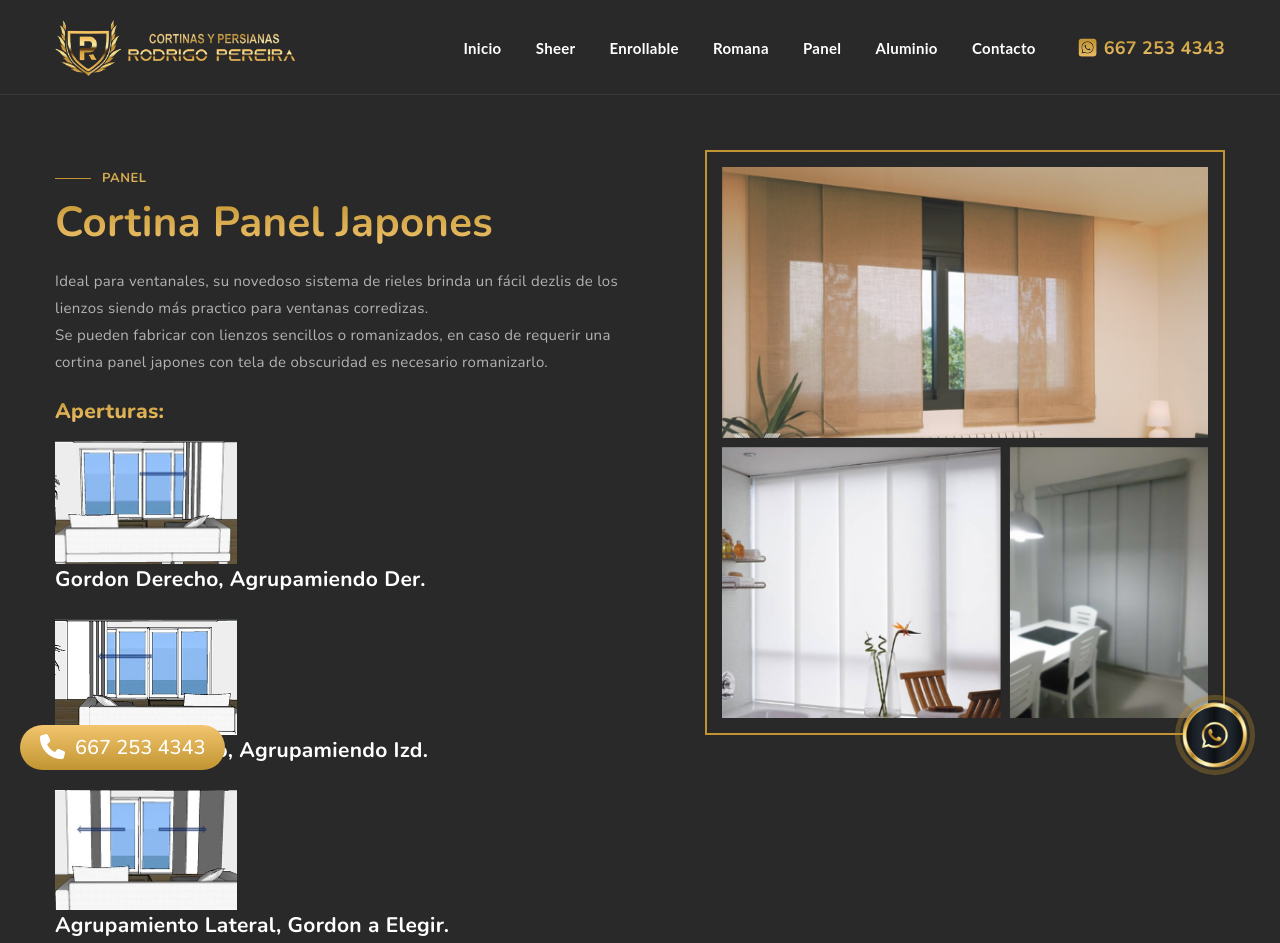
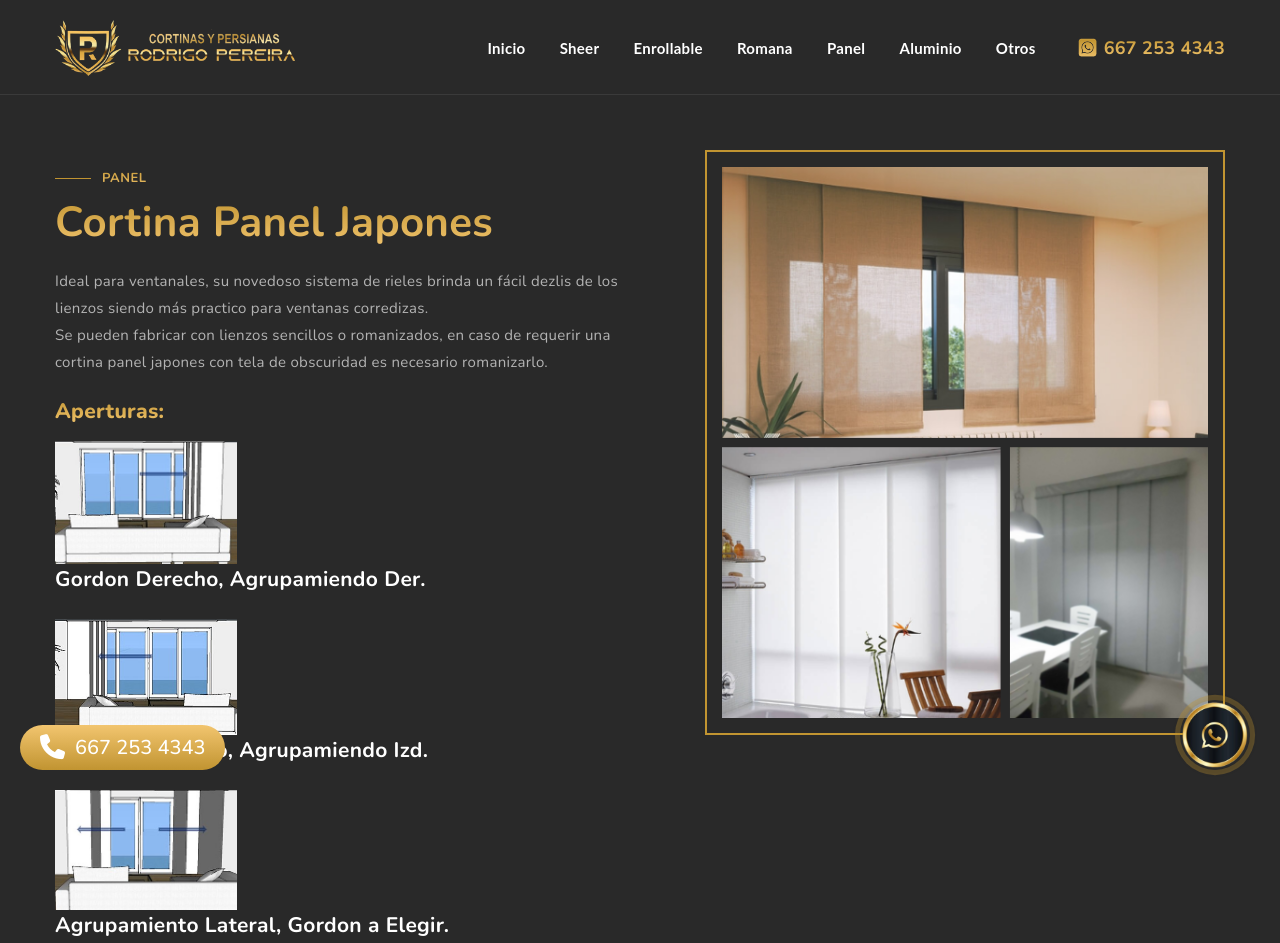
Before and after one commit to Baltazar-CD/cortinasypersianasrp, a plain HTML site: page panel.html in a window 1280 px wide. Shown: the top 943 px of the page. Drawn offline with nearby package versions, Linux system fonts and the light colour scheme; files whose address does not match are found by name.

Commit message:
Update panel.html

```diff
--- a/panel.html
+++ b/panel.html
@@ -77,7 +77,7 @@
                                                     <a href="aluminio.html">Aluminio</a>
                                                 </li>
                                                 <li class="mega-menu-item">
-                                                    <a href="index.html#contacto">Contacto</a>
+                                                    <a href="otros.html">Otros</a>
                                                 </li>
                                             </ul>
                                         </nav><!-- menu end -->
```
